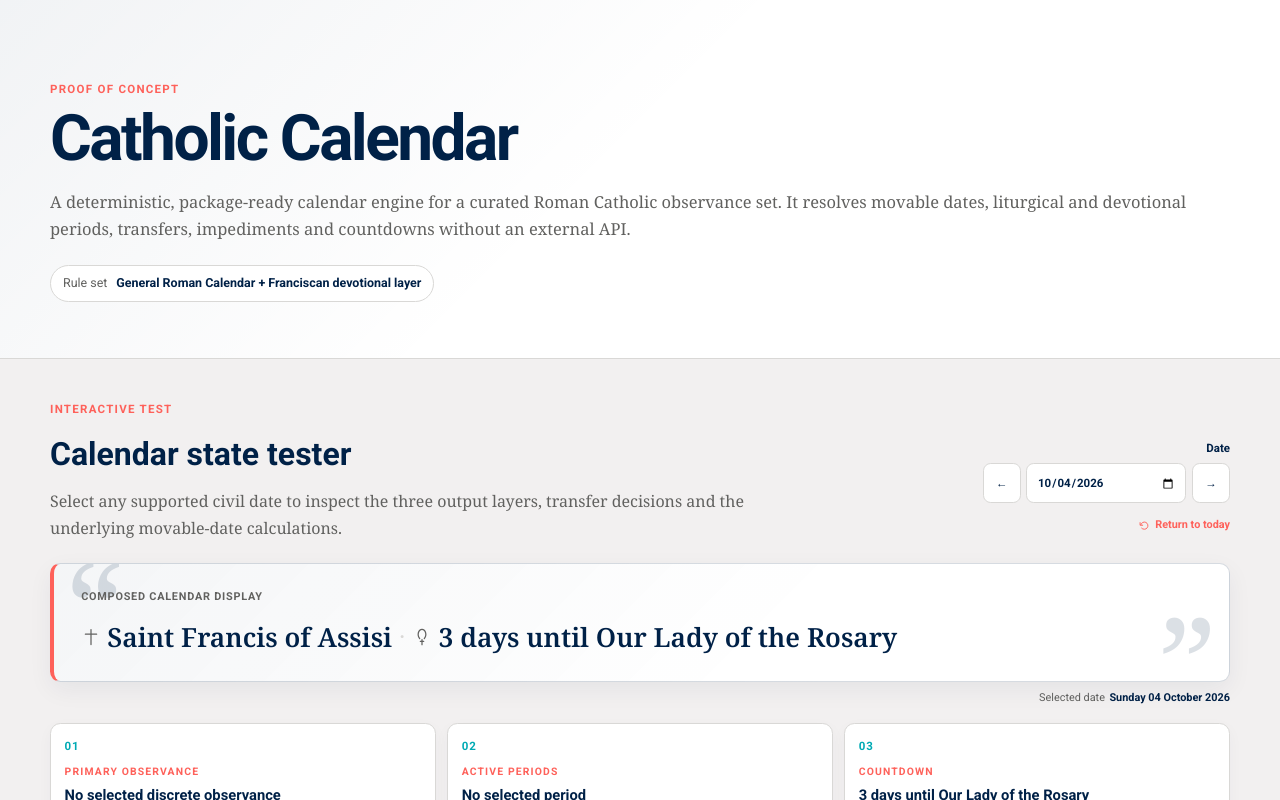
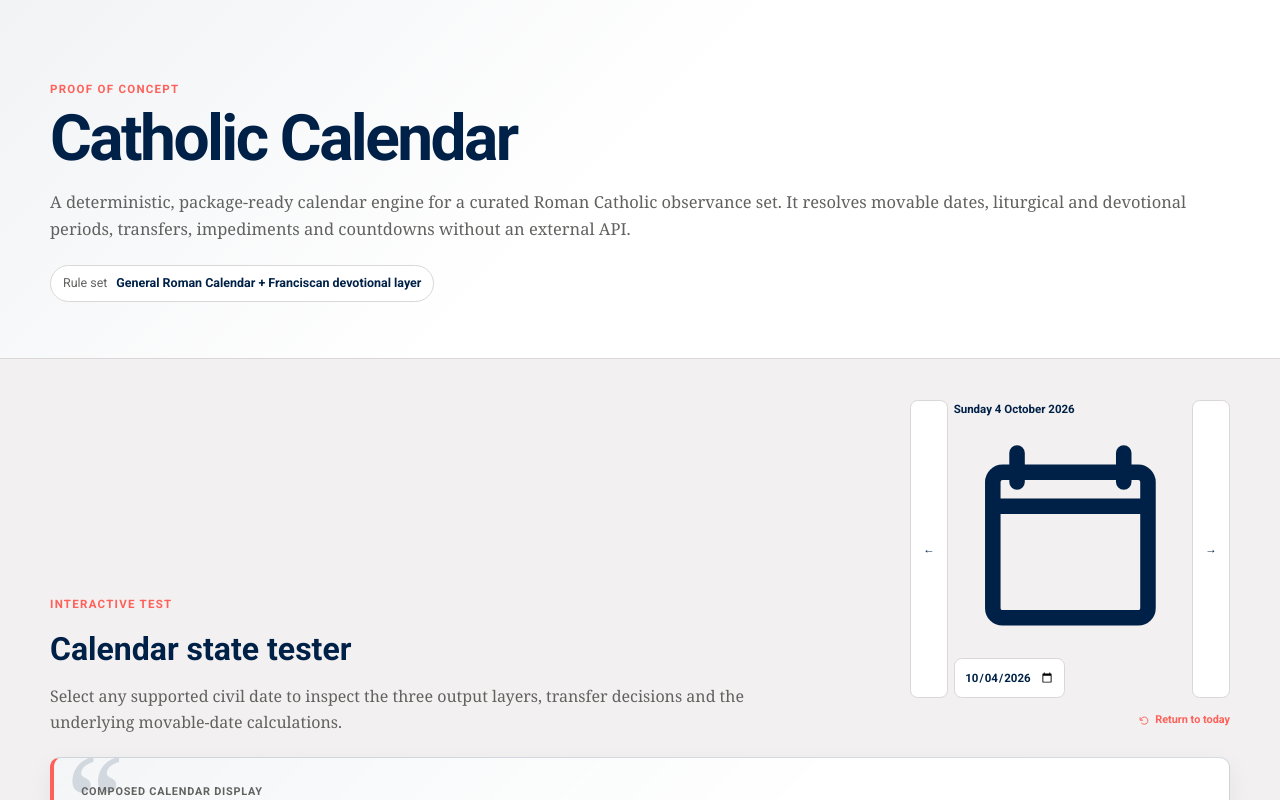
Before and after one commit to bgonzalezbustamante/catholic-calendar, a Next.js app: page / in a window 1280 px wide. Shown: the top 800 px of the page. Built offline with nearby package versions, Linux system fonts and the light colour scheme.

Commit message:
refactor: simplify calendar date control

```diff
--- a/components/calendar-tester.tsx
+++ b/components/calendar-tester.tsx
@@ -23,7 +23,7 @@ function formatDate(value: string) {
 function formatDisplayDate(value: string) {
   return new Intl.DateTimeFormat('en-GB', {
     weekday: 'long',
-    day: '2-digit',
+    day: 'numeric',
     month: 'long',
     year: 'numeric',
     timeZone: 'UTC',
@@ -78,30 +78,10 @@ function TransferDetails({ observance }: { observance: CalendarObservance }) {
 
 export default function CalendarTester({ initialDate }: { initialDate: string }) {
   const [date, setDate] = useState(initialDate)
-  const [dateInput, setDateInput] = useState(initialDate)
   const state = useMemo(() => getCatholicCalendarState(date), [date])
 
-  const commitDate = (value: string) => {
-    const match = /^(\d{4})-(\d{2})-(\d{2})$/.exec(value)
-    if (!match) return
-
-    const year = Number(match[1])
-    if (year < MIN_SUPPORTED_YEAR || year > MAX_SUPPORTED_YEAR) return
-
-    const parsed = new Date(`${value}T00:00:00Z`)
-    if (
-      Number.isNaN(parsed.getTime()) ||
-      parsed.toISOString().slice(0, 10) !== value
-    ) {
-      return
-    }
-
-    setDate(value)
-  }
-
   const setCommittedDate = (value: string) => {
-    setDateInput(value)
-    setDate(value)
+    if (value) setDate(value)
   }
 
   const visibleNominalExceptions = state.nominalObservances.filter(
@@ -124,7 +104,6 @@ export default function CalendarTester({ initialDate }: { initialDate: string })
           </p>
         </div>
         <div className="date-control">
-          <label htmlFor="calendar-date">Date</label>
           <div className="date-control-row">
             <button
               type="button"
@@ -134,21 +113,32 @@ export default function CalendarTester({ initialDate }: { initialDate: string })
               ←
               <span className="sr-only">Previous day</span>
             </button>
+            <label className="date-picker-field" htmlFor="calendar-date">
+              <span>{formatDisplayDate(date)}</span>
+              <svg
+                aria-hidden="true"
+                className="date-picker-icon"
+                viewBox="0 0 24 24"
+              >
+                <path
+                  d="M6.5 3.5v3M17.5 3.5v3M4.5 9h15M5 5.5h14a1 1 0 0 1 1 1v13a1 1 0 0 1-1 1H5a1 1 0 0 1-1-1v-13a1 1 0 0 1 1-1Z"
+                  fill="none"
+                  stroke="currentColor"
+                  strokeLinecap="round"
+                  strokeLinejoin="round"
+                  strokeWidth="1.6"
+                />
+              </svg>
               <input
+                aria-label="Select date"
                 id="calendar-date"
                 type="date"
                 min={`${MIN_SUPPORTED_YEAR}-01-01`}
                 max={`${MAX_SUPPORTED_YEAR}-12-31`}
-              value={dateInput}
-              onChange={(event) => {
-                const value = event.target.value
-                setDateInput(value)
-                commitDate(value)
-              }}
-              onBlur={() => {
-                if (dateInput !== date) setDateInput(date)
-              }}
+                value={date}
+                onChange={(event) => setCommittedDate(event.target.value)}
               />
+            </label>
             <button
               type="button"
               disabled={date === `${MAX_SUPPORTED_YEAR}-12-31`}
@@ -186,9 +176,6 @@ export default function CalendarTester({ initialDate }: { initialDate: string })
         <footer>Composed calendar display</footer>
         <CalendarDisplay items={displaySummary.items} />
       </blockquote>
-      <p className="composed-display-date">
-        Selected date <strong>{formatDisplayDate(date)}</strong>
-      </p>
 
       <div className="layer-grid">
         <article className="layer-card">
```
Lines whose indentation alone changed are shown as unchanged.
